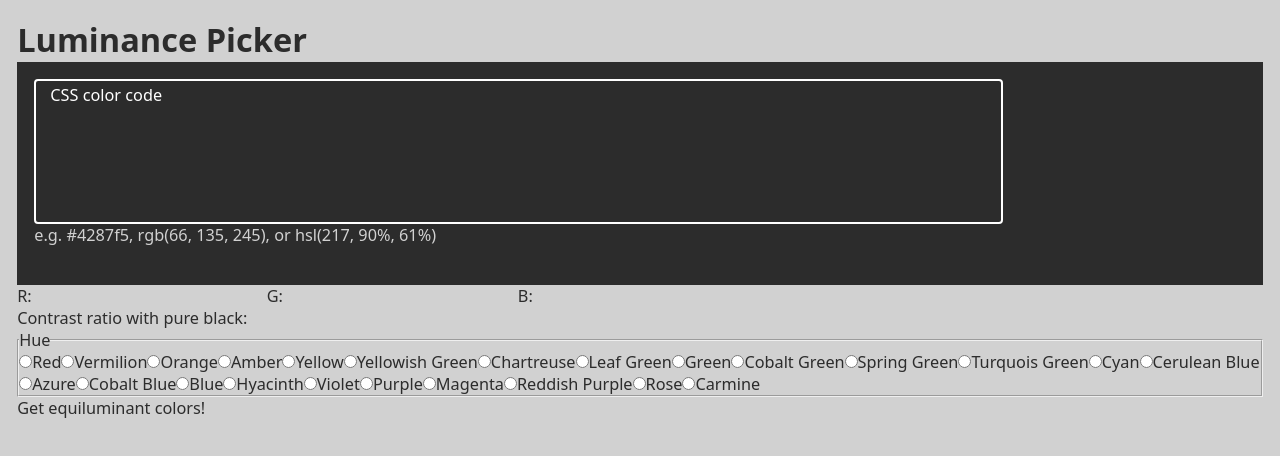
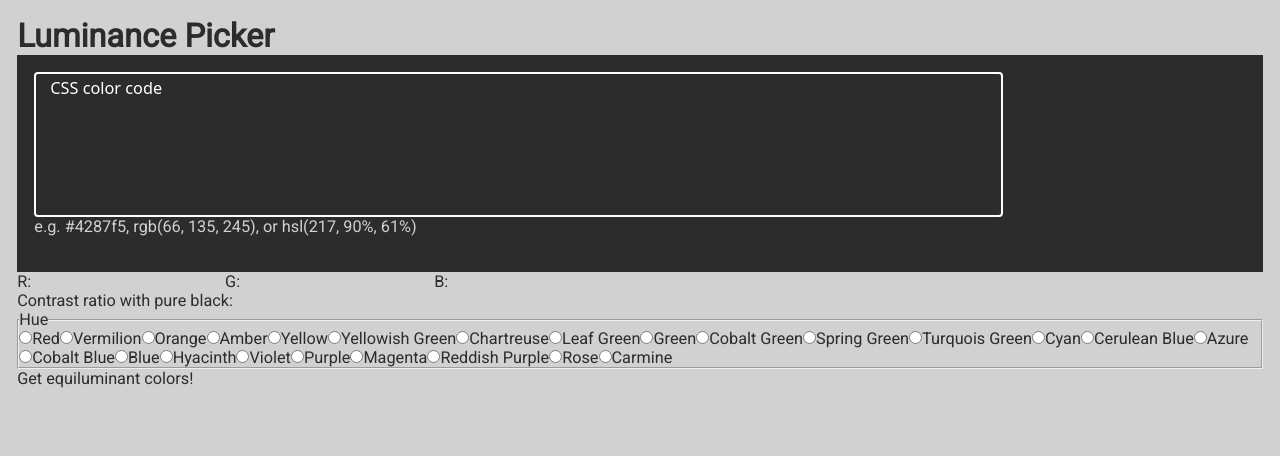
Before and after one commit to masakudamatsu/equiluminant-color-picker, a Next.js app in the folder app/: page / in a window 1280 px wide. Shown: the top 456 px of the page. Built offline with nearby package versions, Linux system fonts and the light colour scheme.

Commit message:
Use Roboto as the base font #37

```diff
--- a/app/pages/_document.js
+++ b/app/pages/_document.js
@@ -1,5 +1,6 @@
-// Copied from: https://github.com/vercel/next.js/blob/canary/examples/with-styled-components/pages/_document.js (1 Sep, 2020)
-import Document from 'next/document';
+// Based on (1) https://nextjs.org/docs/advanced-features/custom-document (15 Sep, 2020) (for using Google Fonts) and (2) https://github.com/vercel/next.js/blob/canary/examples/with-styled-components/pages/_document.js (1 Sep, 2020) for using styled-components
+
+import Document, {Html, Head, Main, NextScript} from 'next/document';
 import {ServerStyleSheet} from 'styled-components';
 
 export default class MyDocument extends Document {
@@ -27,4 +28,21 @@ export default class MyDocument extends Document {
       sheet.seal();
     }
   }
+
+  render() {
+    return (
+      <Html>
+        <Head>
+          <link
+            href="https://fonts.googleapis.com/css2?family=Roboto&display=swap"
+            rel="stylesheet"
+          />
+        </Head>
+        <body>
+          <Main />
+          <NextScript />
+        </body>
+      </Html>
+    );
+  }
 }
--- a/app/theme/font.js
+++ b/app/theme/font.js
@@ -31,7 +31,7 @@ const getFontSizeFromXheight = (baseXheight, scale, fontMetrics) => {
 const font = {
   body: {
     family:
-      "system-ui, -apple-system, BlinkMacSystemFont, 'Segoe UI', Roboto, 'Helvetica Neue', Arial, sans-serif",
+      "Roboto, -apple-system, BlinkMacSystemFont, 'Segoe UI', 'Helvetica Neue', Arial, sans-serif",
     size: {
       mobile: getFontSizeFromXheight(baseXheight.mobile, 0, sfProText).toFixed(
         4,
```
